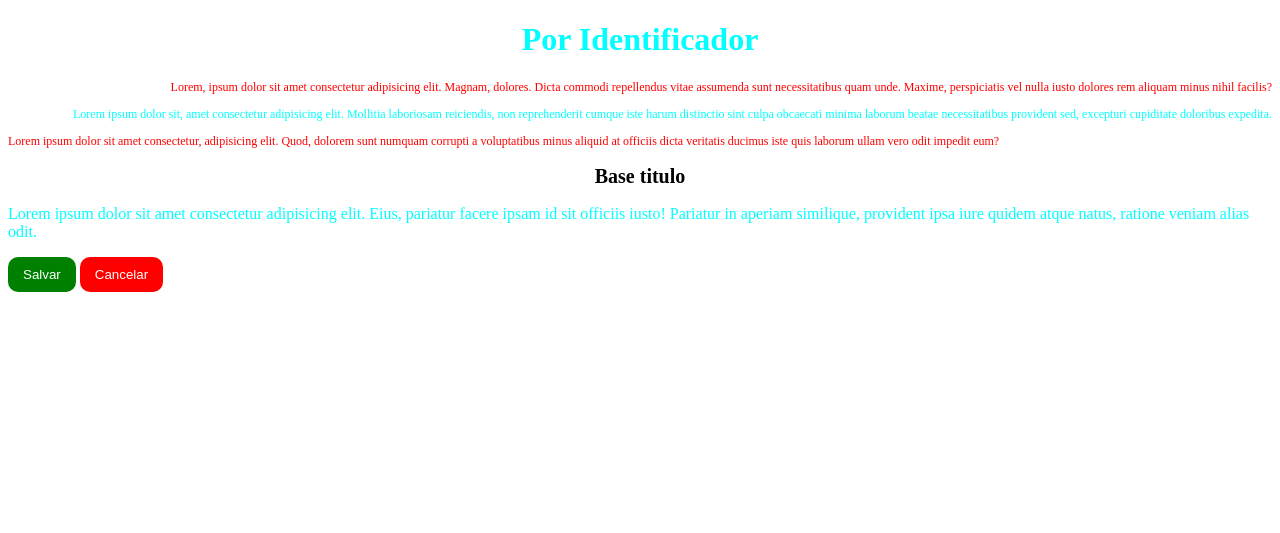
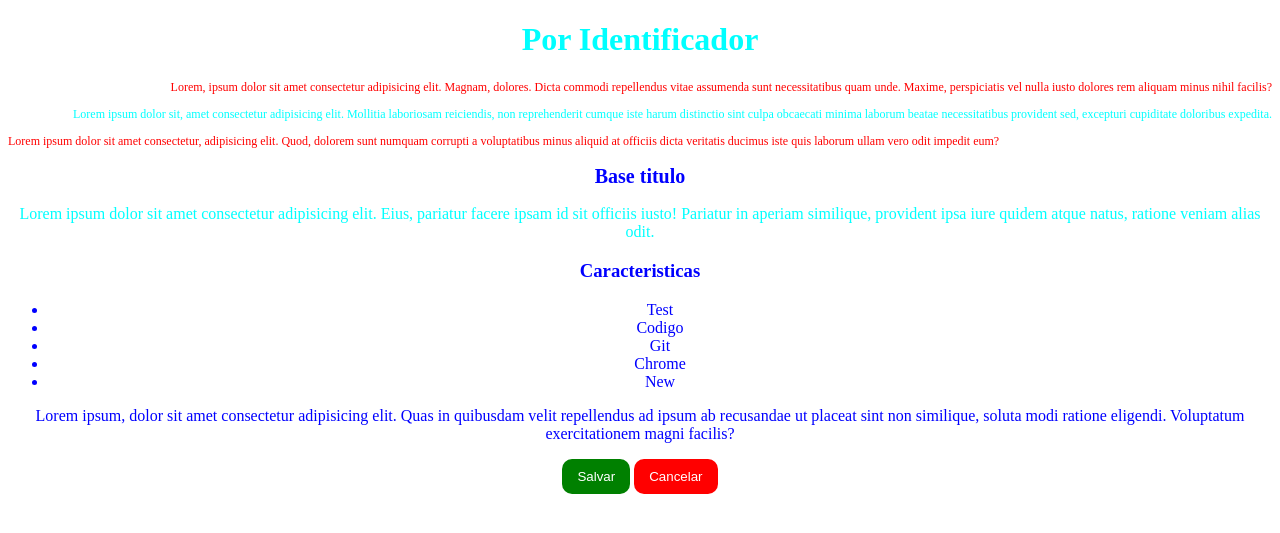
Before and after one commit to marioaje/multimedios0125, a PHP site: page /estilosporclase.html in a window 1280 px wide. Shown: the top 533 px of the page. Run offline with PHP 8.4, Linux system fonts and the light colour scheme.

Commit message:
segunda parte

```diff
--- a/semana02/css/estilosclase.css
+++ b/semana02/css/estilosclase.css
@@ -1,3 +1,8 @@
+* {
+    text-align: center;
+    color: blue;
+}
+
 /* colores de las letras */
 
 .colorcya{
--- a/semana02/estilosporclase.html
+++ b/semana02/estilosporclase.html
@@ -21,6 +21,17 @@
     <p class="colorcya">
         Lorem ipsum dolor sit amet consectetur adipisicing elit. Eius, pariatur facere ipsam id sit officiis iusto! Pariatur in aperiam similique, provident ipsa iure quidem atque natus, ratione veniam alias odit.
     </p>
+    <h3>Caracteristicas</h3>
+    <ul>
+        <li>Test</li>
+        <li>Codigo</li>
+        <li>Git</li>
+        <li>Chrome</li>
+        <li>New</li>
+    </ul>
+    <p>
+        Lorem ipsum, dolor sit amet consectetur adipisicing elit. Quas in quibusdam velit repellendus ad ipsum ab recusandae ut placeat sint non similique, soluta modi ratione eligendi. Voluptatum exercitationem magni facilis?
+    </p>
 
     <input type="button" class="boton textosalva" value="Salvar">
     <input type="button" class="boton textocancelar" value="Cancelar">
```
